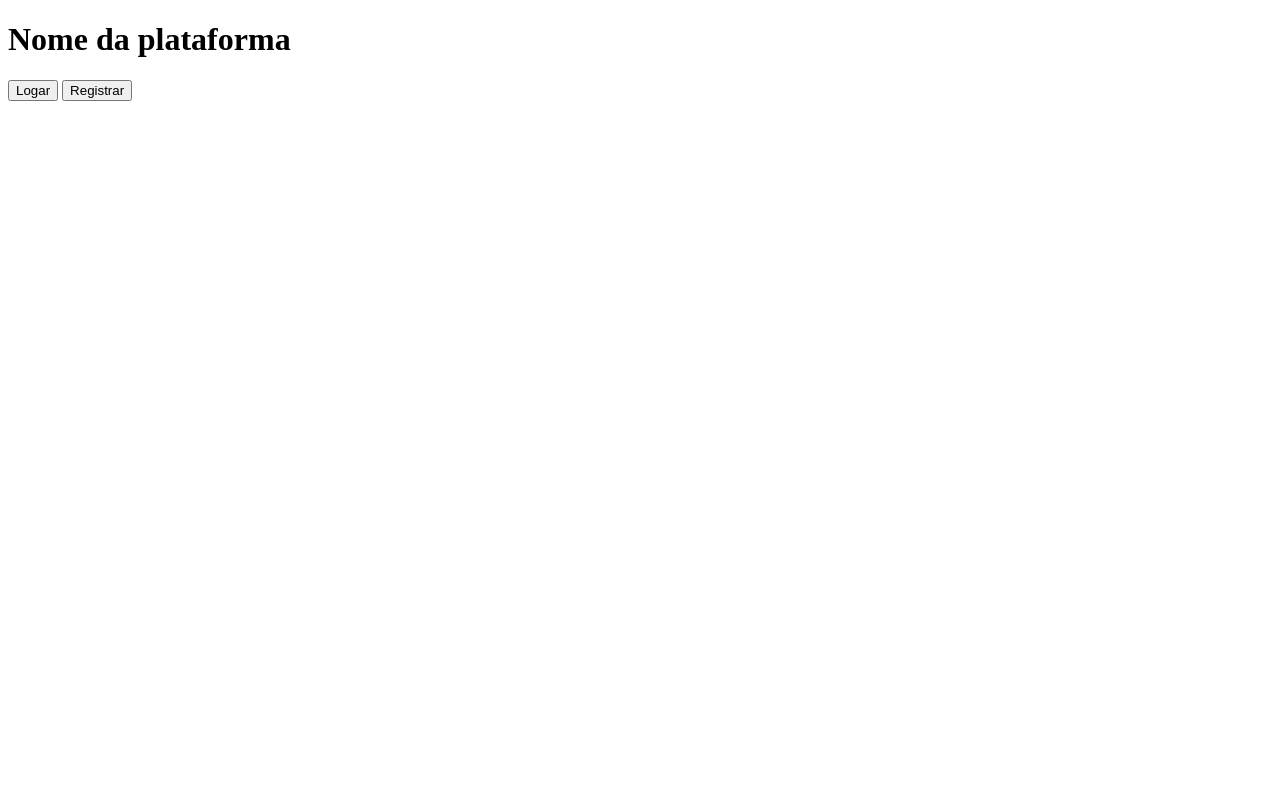
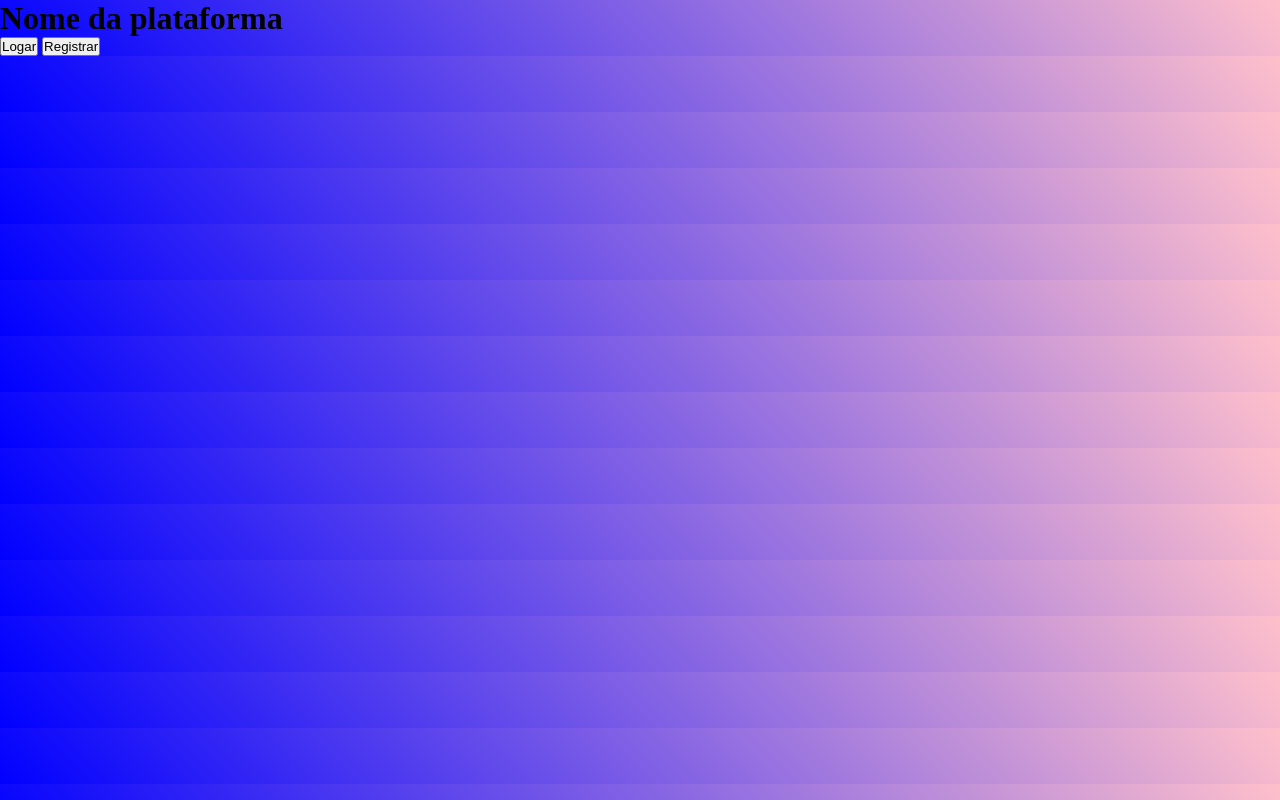
Before and after one commit to yanldc/DCW-Cursos, a React (Create React App) app in the folder frontend/projeto/: page / in a window 1280 px wide. Built offline with nearby package versions, Linux system fonts and the light colour scheme.

Commit message:
feat: create CSS

```diff
--- /dev/null
+++ b/frontend/projeto/public/css/reset.css
@@ -0,0 +1,5 @@
+* {
+    margin: 0;
+    padding: 0;
+    box-sizing: border-box;
+}
--- /dev/null
+++ b/frontend/projeto/public/css/style.css
@@ -0,0 +1,5 @@
+@import url(./reset.css);
+
+body {
+    background: linear-gradient(45deg,blue,pink);
+}
--- a/frontend/projeto/public/index.html
+++ b/frontend/projeto/public/index.html
@@ -1,25 +1,30 @@
 <!DOCTYPE html>
-<html lang="en">
+<html lang="pt-br">
+
 <head>
+  <!-- Settings -->
   <meta charset="utf-8" />
   <link rel="icon" href="%PUBLIC_URL%/favicon.ico" />
   <meta name="viewport" content="width=device-width, initial-scale=1" />
   <meta name="theme-color" content="#000000" />
-    <meta
-      name="description"
-      content="Web site created using create-react-app"
-    />
+  <meta name="description" content="Web site created using create-react-app" />
   <link rel="apple-touch-icon" href="%PUBLIC_URL%/logo192.png" />
   <link rel="manifest" href="%PUBLIC_URL%/manifest.json" />
+  <!-- Style -->
+   <link rel="stylesheet" href="css/style.css">
+  <!-- Title -->
   <title>Projeto Rodrigo</title>
+
 </head>
+
+<body>
   <header>
+    <div id="container-header">
       <h1>Nome da plataforma</h1>
       <button>Logar</button>
       <button>Registrar</button>
+    </div>
   </header>
-  <body>
+
   <div id="root"></div>
-    </div>
-
 </body>
```
Lines whose indentation alone changed are shown as unchanged.
